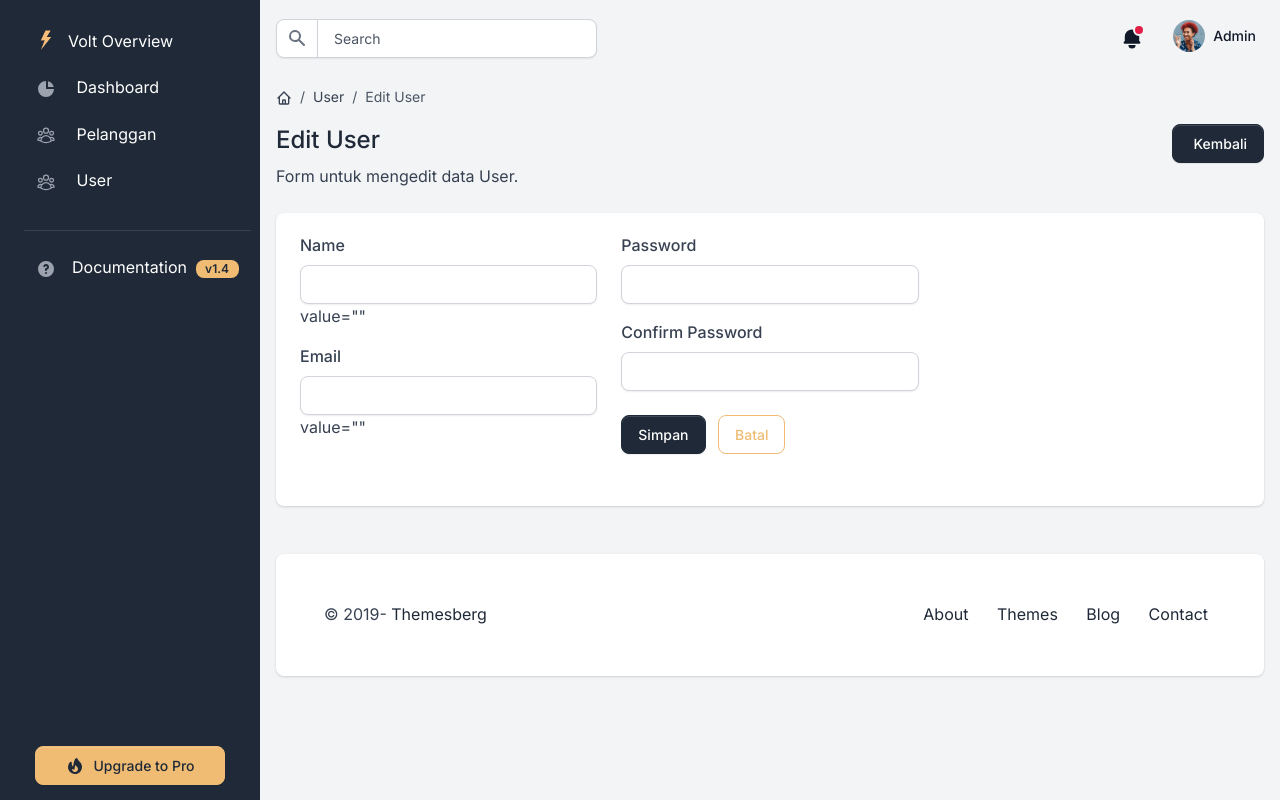
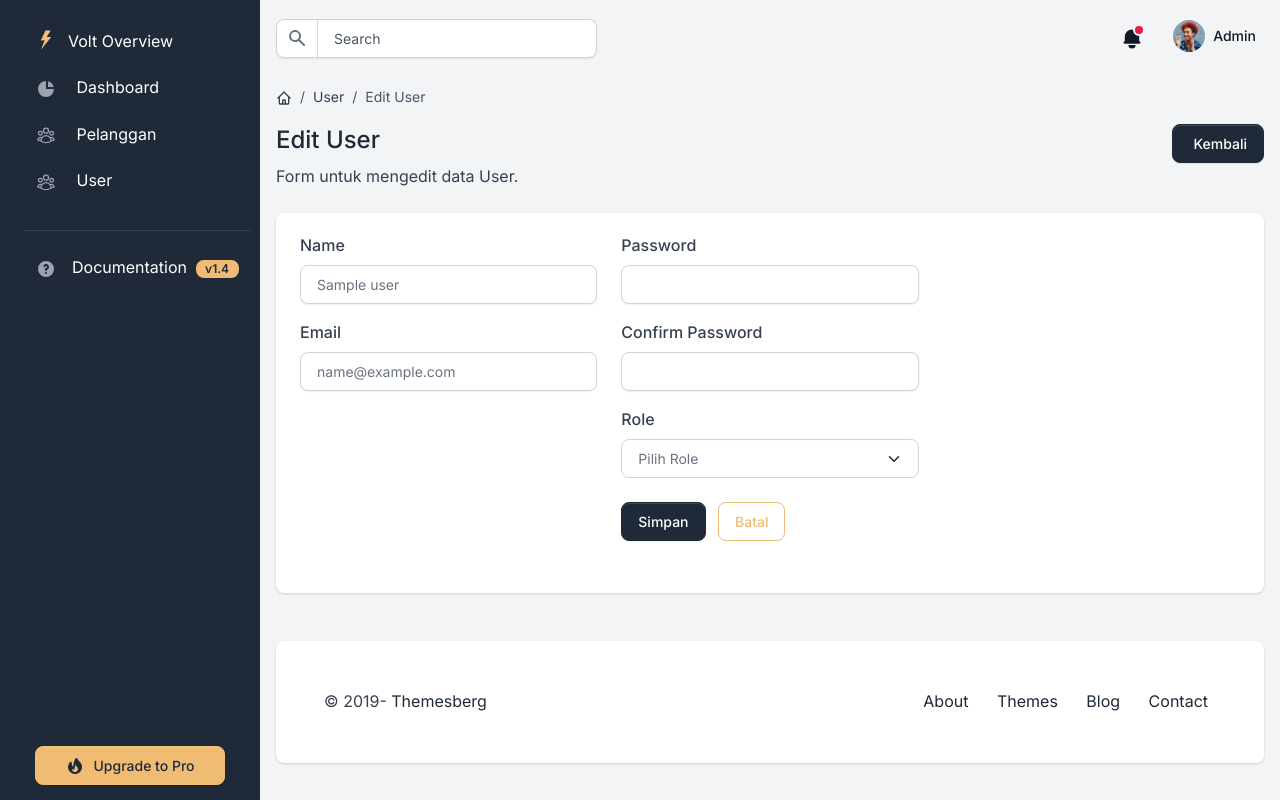
Before and after one commit to jecika25/Jecika25SIA-lab, a Laravel app: template resources/views/admin/user/edit.blade.php in a window 1280 px wide. Run offline with Laravel 12, Linux system fonts and the light colour scheme; a user stored in the database is signed in; data comes from the database, SQL or seed files in the repository; tables that the repository leaves empty hold one stand-in row (values such as "Sample post"); the template is opened without the code that fills it: most values are stand-ins (such as "Sample title", 1, 10 or a date in 2020).

Commit message:
menerapkan middleware dan role

```diff
--- a/app/Models/User.php
+++ b/app/Models/User.php
@@ -10,7 +10,7 @@ use Illuminate\Database\Eloquent\Factories\HasFactory;
 use Illuminate\Foundation\Auth\User as Authenticatable;
 use Illuminate\Notifications\Notifiable;
 
-#[Fillable(['name', 'email', 'password'])]
+#[Fillable(['name', 'email', 'password', 'role'])]
 #[Hidden(['password', 'remember_token'])]
 class User extends Authenticatable
 {
--- a/bootstrap/app.php
+++ b/bootstrap/app.php
@@ -1,5 +1,7 @@
 <?php
 
+use App\Http\Middleware\CheckIsLogin;
+use App\Http\Middleware\CheckRole;
 use Illuminate\Foundation\Application;
 use Illuminate\Foundation\Configuration\Exceptions;
 use Illuminate\Foundation\Configuration\Middleware;
@@ -12,7 +14,10 @@ return Application::configure(basePath: dirname(__DIR__))
         health: '/up',
     )
     ->withMiddleware(function (Middleware $middleware): void {
-        //
+        $middleware->alias([
+            'checkislogin' => CheckIsLogin::class,
+            'checkrole'    => CheckRole::class,
+        ]);
     })
     ->withExceptions(function (Exceptions $exceptions): void {
         $exceptions->shouldRenderJsonWhen(
--- a/resources/views/admin/user/edit.blade.php
+++ b/resources/views/admin/user/edit.blade.php
@@ -22,7 +22,7 @@
                     <p class="mb-0">Form untuk mengedit data User.</p>
                 </div>
                 <div>
-                    <a href="{{route('User.index') }}" class="btn btn-primary"><i class="far fa-question-circle me-1"></i> Kembali</a>
+                    <a href="{{route('user.index') }}" class="btn btn-primary"><i class="far fa-question-circle me-1"></i> Kembali</a>
                 </div>
             </div>
         </div>
@@ -44,7 +44,7 @@
                                     </ul>
                                 </div>
                             @endif
-                        <form action="{{route('User.update', $dataUser->User_id)}}" method="POST">
+                        <form action="{{ route('user.update', $dataUser->id) }}" method="POST">
                             @csrf
                             @method('PUT')
                             <div class="row mb-4">
@@ -52,15 +52,15 @@
                                     <!--Name -->
                                     <div class="mb-3">
                                         <label for="name" class="form-label">Name</label>
-                                        <input type="text" id="name" name="name" class="form-control" required>
-                                        value="{{ old('name', $user->name) }}"
+                                        <input type="text" id="name" name="name" class="form-control"
+    value="{{ old('name', $dataUser->name) }}">
                                     </div>
 
                                     <!-- Email -->
                                     <div class="mb-3">
                                         <label for="email" class="form-label">Email</label>
-                                        <input type="text" id="email" name="email" class="form-control" required>
-                                        value="{{ old('email', $user->email) }}"
+                                        <input type="email" id="email" name="email" class="form-control"
+    value="{{ old('email', $dataUser->email) }}">
                                     </div>
                                 </div>
 
@@ -78,6 +78,29 @@
                                         <input type="password" id="password_confirmation" name="password_confirmation" class="form-control">
                                     </div>
                                 </div>
+                                {{-- Role --}}
+                                <div class="mb-3">
+                                    <label for="role" class="form-label">Role</label>
+                                    <select name="role" id="role"
+                                        class="form-select @error('role') is-invalid @enderror" required>
+                                        <option value="">Pilih Role</option>
+                                        <option value="Super Admin"
+                                            {{ old('role', $dataUser->role) == 'Super Admin' ? 'selected' : '' }}>
+                                            Super Admin
+                                        </option>
+                                        <option value="Pelanggan"
+                                            {{ old('role', $dataUser->role) == 'Pelanggan' ? 'selected' : '' }}>
+                                            Pelanggan
+                                        </option>
+                                        <option value="Mitra" {{ old('role', $dataUser->role) == 'Mitra' ? 'selected' : '' }}>
+                                            Mitra
+                                        </option>
+                                    </select>
+
+                                    @error('role')
+                                        <div class="invalid-feedback">{{ $message }}</div>
+                                    @enderror
+                                </div>
                                 <!-- Buttons -->
                                     <div class="">
                                         <button type="submit" class="btn btn-primary">Simpan</button>
--- a/resources/views/admin/user/index.blade.php
+++ b/resources/views/admin/user/index.blade.php
@@ -43,6 +43,7 @@
                                         <th class="border-0">Name</th>
                                         <th class="border-0">Email</th>
                                         <th class="border-0">Password</th>
+                                        <th class="border-0">Role</th>
                                         <th class="border-0 rounded-end">Action</th>
                                     </tr>
                                 </thead>
--- a/resources/views/layouts/admin/app.blade.php
+++ b/resources/views/layouts/admin/app.blade.php
@@ -19,6 +19,7 @@
 <html lang="en">
 
 <head>
+
     <meta http-equiv="Content-Type" content="text/html; charset=utf-8" />
     <!-- Primary Meta Tags -->
     <title>Volt - Free Bootstrap 5 Dashboard</title>
--- a/routes/web.php
+++ b/routes/web.php
@@ -56,3 +56,16 @@ Route::post('/login', [AuthController::class, 'login'])->name('auth.login');
 Route::post('/logout', [AuthController::class, 'logout'])
     ->middleware('auth')
     ->name('auth.logout');
+Route::group(['middleware' => ['checkislogin']], function () {
+    Route::get('dashboard', [DashboardController::class, 'index'])->name('dashboard');
+
+    Route::resource('pelanggan', PelangganController::class);
+    Route::resource('user', UserController::class);
+});
+Route::group(['middleware' => ['checkislogin']], function () {
+    Route::get('dashboard', [DashboardController::class, 'index'])->name('dashboard.index');
+    // hanya admin
+    Route::resource('user', UserController::class)->middleware('checkrole:admin');
+    // admin dan staff
+    Route::resource('pelanggan', PelangganController::class)->middleware('checkrole:admin,staff');
+});
```
Also changed, not shown: app/Http/Controllers/UserController.php (+37 -22 lines), app/Http/Middleware/CheckIsLogin.php (added, +25 -0 lines), app/Http/Middleware/CheckRole.php (added, +20 -0 lines), resources/views/admin/user/create.blade.php (+21 -0 lines), database/migrations/2026_11_23_084927_add_role_column_on_users_table.php (added), resources/views/layouts/auth/app.blade.php (renamed from resources/views/layouts/admin/auth/app.blade.php).
